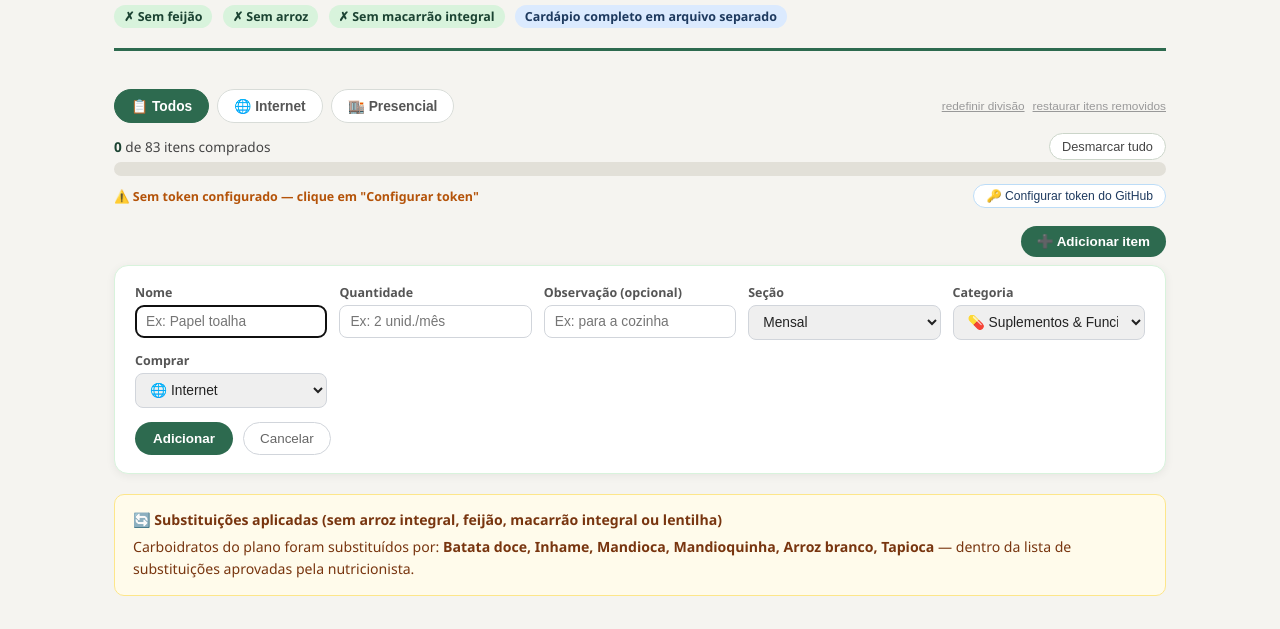
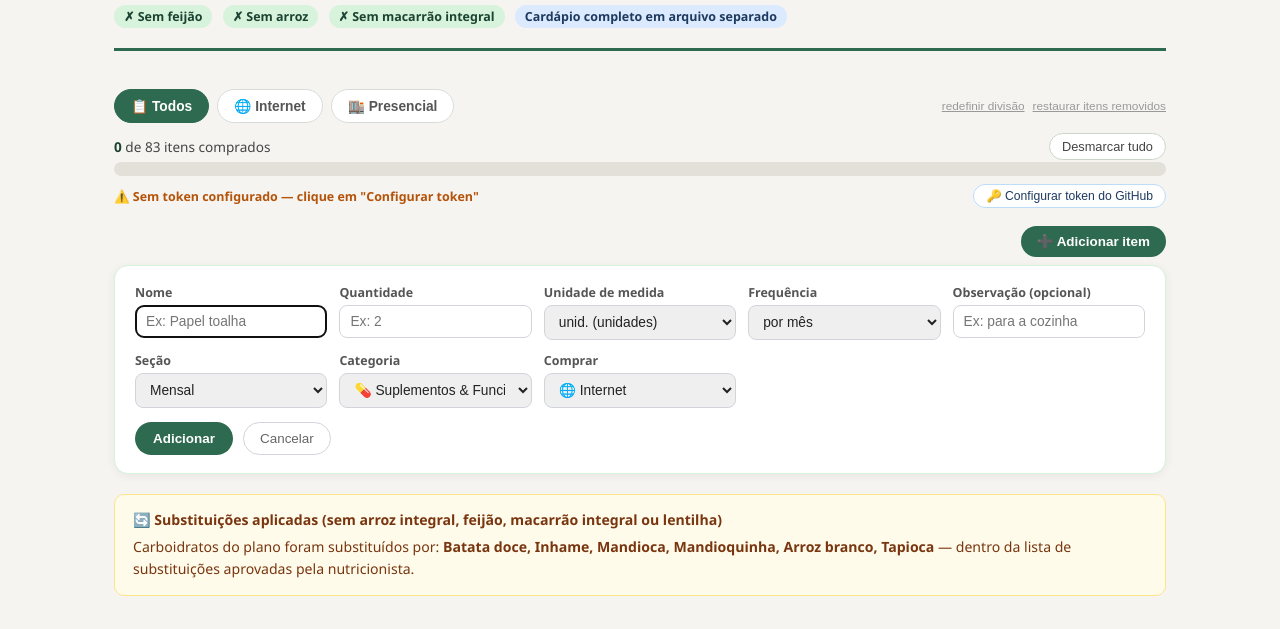
Before and after one commit to kevinsilvatec/meal-plan, a plain HTML site: page lista-compras.html in a window 1280 px wide. Both pictures are taken after a click on the button "➕ Adicionar item". Shown: the part 141-770 px from the top of the page. Drawn offline with Linux system fonts and the light colour scheme; no server answers.

Commit message:
feat: add CRUD buy list

```diff
--- a/lista-compras.html
+++ b/lista-compras.html
@@ -202,7 +202,32 @@
       <input type="text" id="add-name" placeholder="Ex: Papel toalha">
     </label>
     <label>Quantidade
-      <input type="text" id="add-qty" placeholder="Ex: 2 unid./mês">
+      <input type="text" id="add-qty-value" placeholder="Ex: 2" inputmode="decimal">
+    </label>
+    <label>Unidade de medida
+      <select id="add-qty-unit" onchange="toggleCustomUnit()">
+        <option value="g">g (gramas)</option>
+        <option value="kg">kg</option>
+        <option value="ml">ml</option>
+        <option value="L">L (litros)</option>
+        <option value="unid.">unid. (unidades)</option>
+        <option value="pote(s)">pote(s)</option>
+        <option value="pacote(s)">pacote(s)</option>
+        <option value="caixa(s)">caixa(s)</option>
+        <option value="frasco(s)">frasco(s)</option>
+        <option value="maço(s)">maço(s)</option>
+        <option value="outro">Outro...</option>
+      </select>
+    </label>
+    <label id="add-qty-unit-custom-wrap" style="display:none;">Especifique a unidade
+      <input type="text" id="add-qty-unit-custom" placeholder="Ex: dentes, pés, cabeças">
+    </label>
+    <label>Frequência
+      <select id="add-qty-freq">
+        <option value="/mês">por mês</option>
+        <option value="/sem.">por semana</option>
+        <option value="">item único (sem frequência)</option>
+      </select>
     </label>
     <label>Observação (opcional)
       <input type="text" id="add-note" placeholder="Ex: para a cozinha">
@@ -1294,6 +1319,12 @@
     document.getElementById('add-channel').value = (section === 'mensal') ? 'internet' : 'presencial';
   };
 
+  window.toggleCustomUnit = function() {
+    const unitSelect = document.getElementById('add-qty-unit');
+    const wrap = document.getElementById('add-qty-unit-custom-wrap');
+    wrap.style.display = (unitSelect.value === 'outro') ? '' : 'none';
+  };
+
   window.toggleAddForm = function(show) {
     const panel = document.getElementById('add-item-panel');
     const willShow = (show === undefined) ? (panel.style.display === 'none') : show;
@@ -1301,7 +1332,11 @@
     if (willShow) {
       populateTypeOptions();
       document.getElementById('add-name').value = '';
-      document.getElementById('add-qty').value = '';
+      document.getElementById('add-qty-value').value = '';
+      document.getElementById('add-qty-unit').value = 'unid.';
+      document.getElementById('add-qty-unit-custom').value = '';
+      document.getElementById('add-qty-unit-custom-wrap').style.display = 'none';
+      document.getElementById('add-qty-freq').value = '/mês';
       document.getElementById('add-note').value = '';
       document.getElementById('add-name').focus();
     }
@@ -1310,14 +1345,21 @@
   window.submitAddItem = function() {
     const name = document.getElementById('add-name').value.trim();
     if (!name) { alert('Digite o nome do item.'); return; }
-    const qty = document.getElementById('add-qty').value.trim();
+    const qtyValue = document.getElementById('add-qty-value').value.trim();
+    let qtyUnit = document.getElementById('add-qty-unit').value;
+    if (qtyUnit === 'outro') {
+      qtyUnit = document.getElementById('add-qty-unit-custom').value.trim();
+      if (!qtyUnit) { alert('Especifique a unidade de medida.'); return; }
+    }
+    const qtyFreq = document.getElementById('add-qty-freq').value;
+    const qty = [qtyValue, qtyUnit].filter(Boolean).join(' ').trim() + qtyFreq;
     const note = document.getElementById('add-note').value.trim();
     const section = document.getElementById('add-section').value;
     const type = document.getElementById('add-type').value;
     const channel = document.getElementById('add-channel').value;
     const id = 'custom-' + Date.now().toString(36) + '-' + Math.random().toString(36).slice(2, 7);
 
-    const item = { id, name, note, qty, section, type };
+    const item = { id, name, note, qty, qtyValue, qtyUnit, qtyFreq, section, type };
     const custom = getCustomItems();
     custom.push(item);
     saveCustomItems(custom);
```
